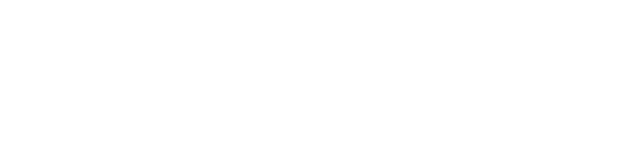
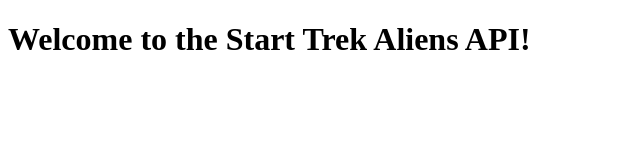
Before and after one commit to juliafmorgado/star-trek-api, a website: page index.html in a window 1280 px wide. Shown: the whole page, without its empty margins (0-640 px from the left). Drawn offline with Linux system fonts and the light colour scheme.

Commit message:
added h1

```diff
--- a/index.html
+++ b/index.html
@@ -4,9 +4,12 @@
     <meta charset="UTF-8">
     <meta http-equiv="X-UA-Compatible" content="IE=edge">
     <meta name="viewport" content="width=device-width, initial-scale=1.0">
-    <title>Document</title>
+    <title>Star Trek Aliens API</title>
 </head>
 <body>
 
+    <h1>Welcome to the Start Trek Aliens API!</h1>
+
+
 </body>
 </html>
```
